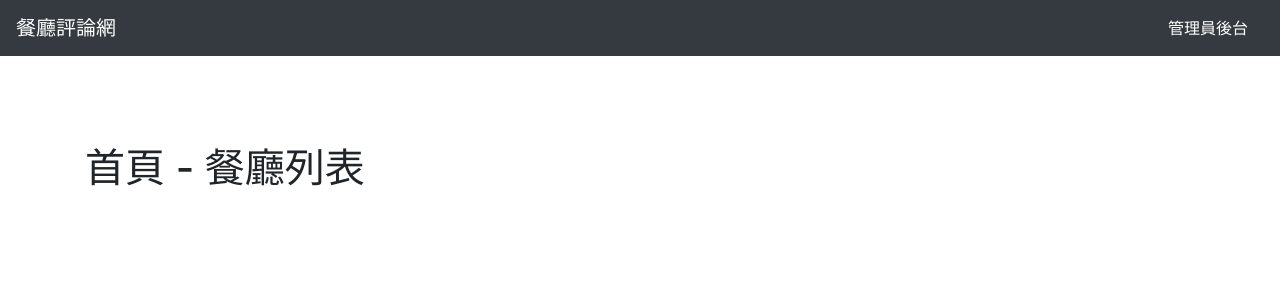
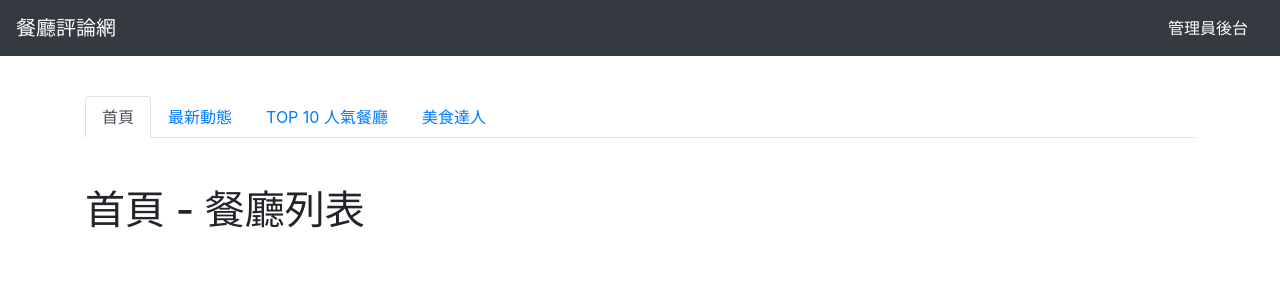
Before and after one commit to judy1230/forum-front-end-vue, a Vue app: page /#/restaurants in a window 1280 px wide. Shown: the top 300 px of the page. Built offline with nearby package versions, Linux system fonts and the light colour scheme.

Commit message:
add NavTabs to Restaurants.vue, RestaurantsFeeds.vue, RestaurantsTop.vue, UsersTop.vue

```diff
--- a/package.json
+++ b/package.json
@@ -12,6 +12,7 @@
     "core-js": "^3.6.4",
     "jquery": "^3.4.1",
     "popper.js": "^1.16.1",
+    "uuid": "^7.0.2",
     "vue": "^2.6.11",
     "vue-router": "^3.1.5"
   },
--- /dev/null
+++ b/src/components/NavTabs.vue
@@ -0,0 +1,64 @@
+<template>
+  <ul class="nav nav-tabs mb-4">
+    <li
+      v-for="tab in tabs"
+      :key="tab.id"
+      class="nav-item"
+    >
+			<router-link :to="tab.path"
+			class='nav-link'>
+        {{ tab.title }}
+			</router-link>
+    </li>
+    <!-- <li class="nav-item">
+			<router-link to="/restaurants/feeds"
+			class='nav-link'>
+        最新動態
+			</router-link>
+    </li>
+    <li class="nav-item">
+			<router-link to="/restaurants/top"
+			class='nav-link'>
+        TOP 10 人氣餐廳
+			</router-link>
+    </li>
+    <li class="nav-item">
+      <router-link to="/users/top"
+			class='nav-link'>
+        美食達人
+			</router-link>
+    </li> -->
+  </ul>
+</template>
+
+<script>
+import uuid from 'uuid/v4'
+export default {
+  data () {
+		return {
+			tabs: [
+				{
+					id:uuid(),
+					title: '首頁',
+					path: '/restaurants'
+				},
+				{
+					id:uuid(),
+					title: '最新動態',
+					path: '/restaurants/feeds'
+				},
+				{
+					id:uuid(),
+					title: 'TOP 10 人氣餐廳',
+					path: '/restaurants/top'
+				},
+				{
+					id:uuid(),
+					title: '美食達人',
+					path: '/users/top'
+				},
+			]
+		}
+	}
+}
+</script>
--- a/src/router/index.js
+++ b/src/router/index.js
@@ -2,7 +2,7 @@ import Vue from 'vue'
 import VueRouter from 'vue-router'
 import NotFound from '../views/NotFound.vue'
 import SignIn from '../views/SignIn.vue'
-import SignUp from '../views/SignUp.vue'
+//import SignUp from '../views/SignUp.vue'
 import Restaurants from '../views/Restaurants.vue'
 
 
@@ -52,6 +52,7 @@ const routes = [
 ]
 
 const router = new VueRouter({
+  linkExactActiveClass: 'active',
   routes
 })
 
--- a/src/views/Restaurants.vue
+++ b/src/views/Restaurants.vue
@@ -1,7 +1,18 @@
 <template>
   <div class="container py-5">
+    <!-- NavTabs element -->
+    <NavTabs />
     <h1 class="mt-5">
       首頁 - 餐廳列表
     </h1>
   </div>
 </template>
+
+<script>
+import NavTabs from './../components/NavTabs'
+export default {
+  components: {
+    NavTabs
+  }
+}
+</script>
--- a/src/views/RestaurantsFeeds.vue
+++ b/src/views/RestaurantsFeeds.vue
@@ -1,7 +1,16 @@
 <template>
   <div class="container py-5">
+    <NavTabs />
     <h1 class="mt-5">
       最新動態
     </h1>
   </div>
 </template>
+<script>
+import NavTabs from './../components/NavTabs'
+export default {
+  components: {
+    NavTabs
+  }
+}
+</script>
--- a/src/views/RestaurantsTop.vue
+++ b/src/views/RestaurantsTop.vue
@@ -1,7 +1,16 @@
 <template>
   <div class="container py-5">
+    <NavTabs />
     <h1 class="mt-5">
       人氣餐廳
     </h1>
   </div>
 </template>
+<script>
+import NavTabs from './../components/NavTabs'
+export default {
+  components: {
+    NavTabs
+  }
+}
+</script>
--- a/src/views/UsersTop.vue
+++ b/src/views/UsersTop.vue
@@ -1,7 +1,16 @@
 <template>
   <div class="container py-5">
+    <NavTabs />
     <h1 class="mt-5">
       美食達人
     </h1>
   </div>
 </template>
+<script>
+import NavTabs from './../components/NavTabs'
+export default {
+  components: {
+    NavTabs
+  }
+}
+</script>
```
Also changed, not shown: 1 other file (tests, documents, lock files or other folders).
